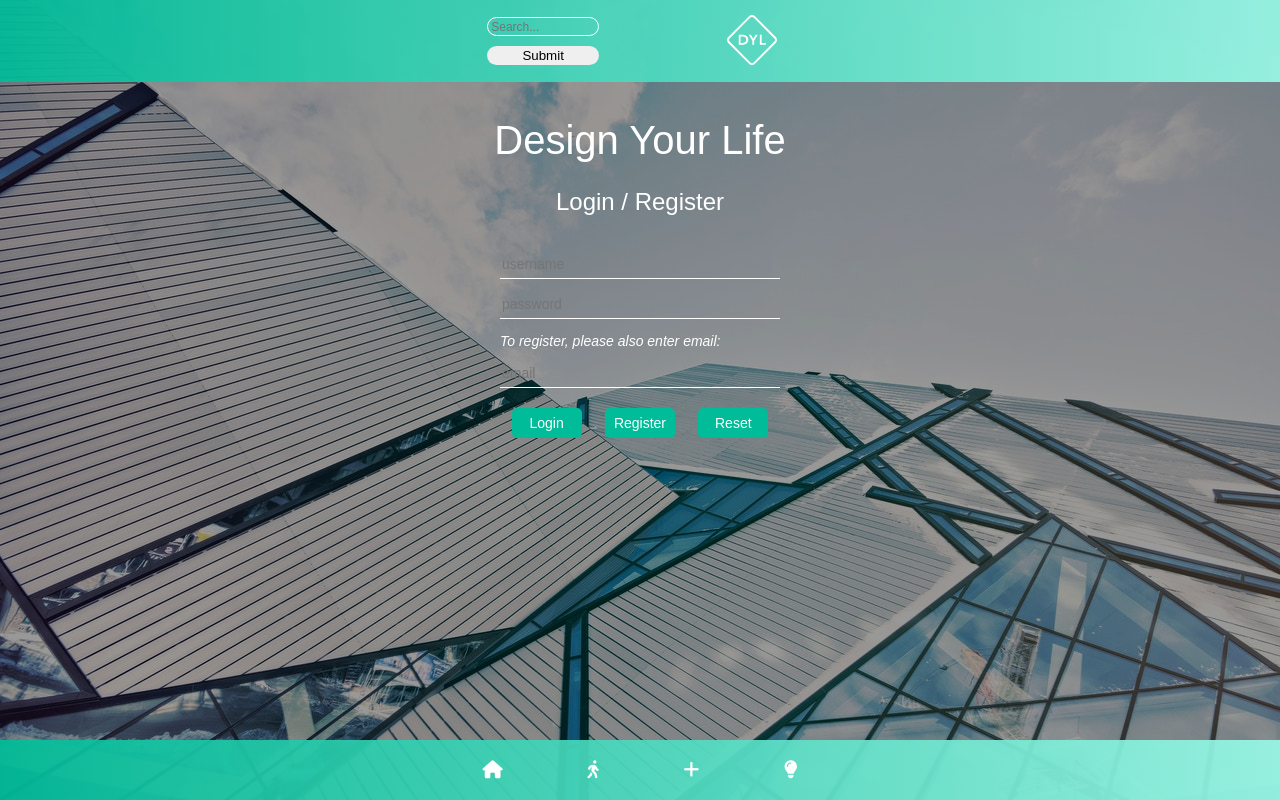
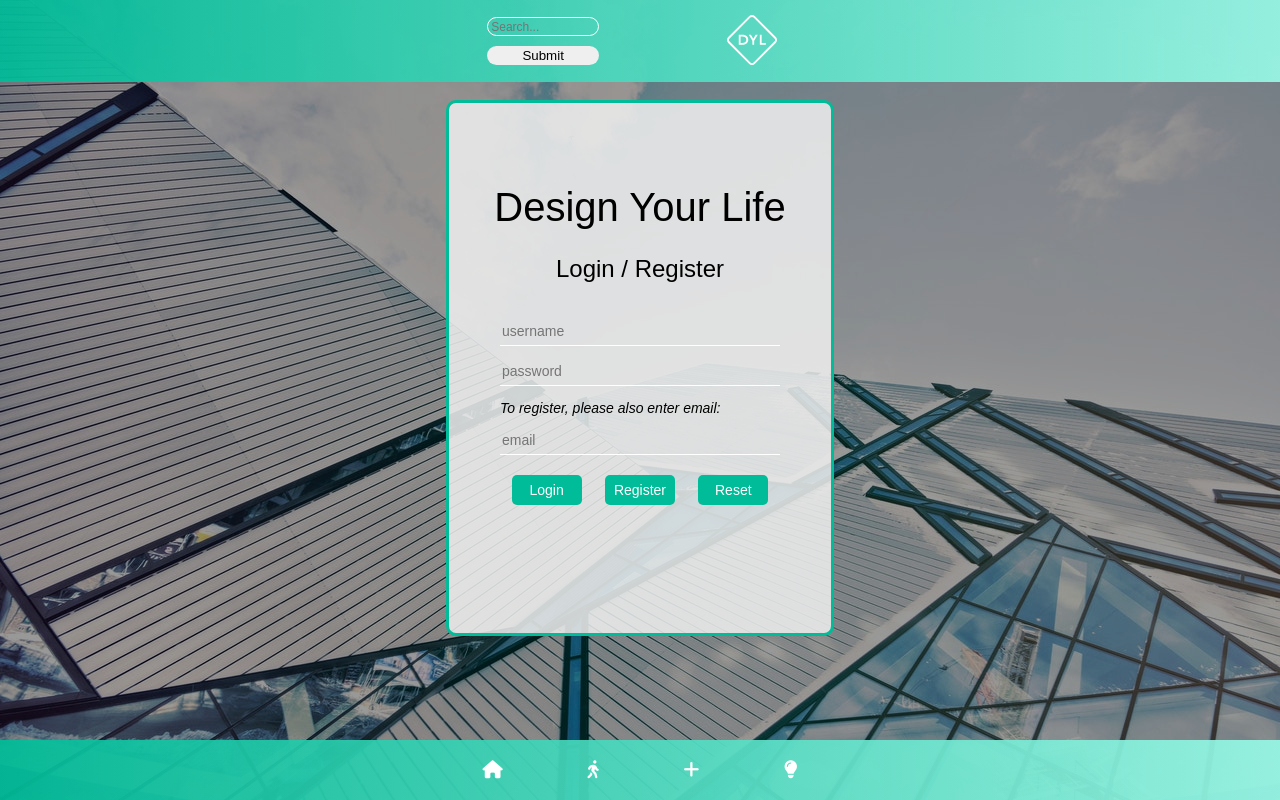
Before and after one commit to kurtve/React-Front-End, a React (Create React App) app in the folder react-front-end/: page / in a window 1280 px wide. Built offline with nearby package versions, Linux system fonts and the light colour scheme; a web font is replaced by a local one.

Commit message:
fixed styling on login form

```diff
--- a/react-front-end/src/Components/Welcome/Login.js
+++ b/react-front-end/src/Components/Welcome/Login.js
@@ -9,7 +9,11 @@ const StyledLogin = styled.div `
   align-items: center;
   flex-direction: flex-start;
   margin-top: 100px;
-  color: white;
+  color: black;
+  background: #eeeeeedd;
+  padding: 5% 2% 10% 2%;
+  border: 3px solid #00bc98;
+  border-radius: 10px;
 
   h1 {
     font-size: 4rem;
```
